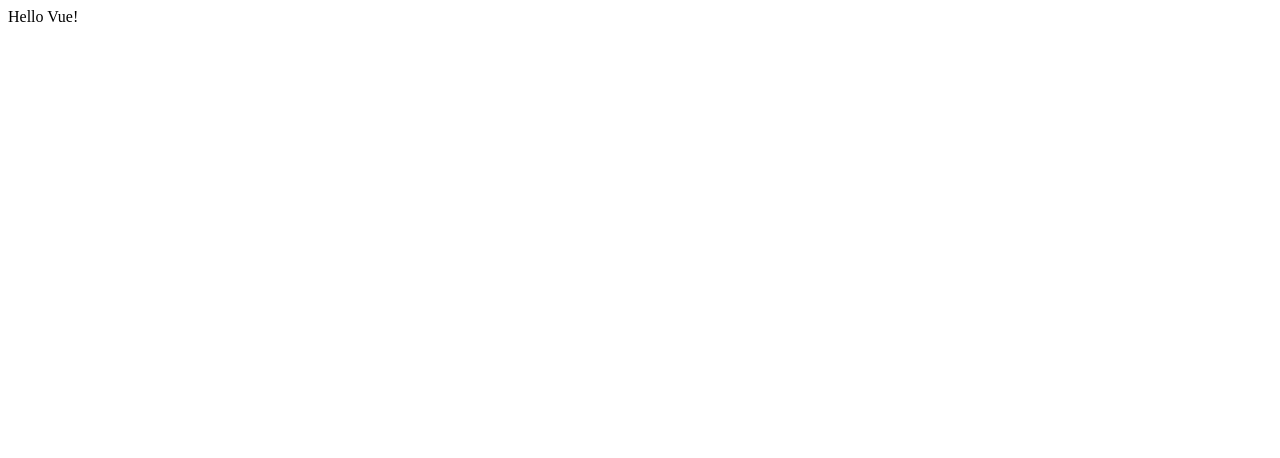
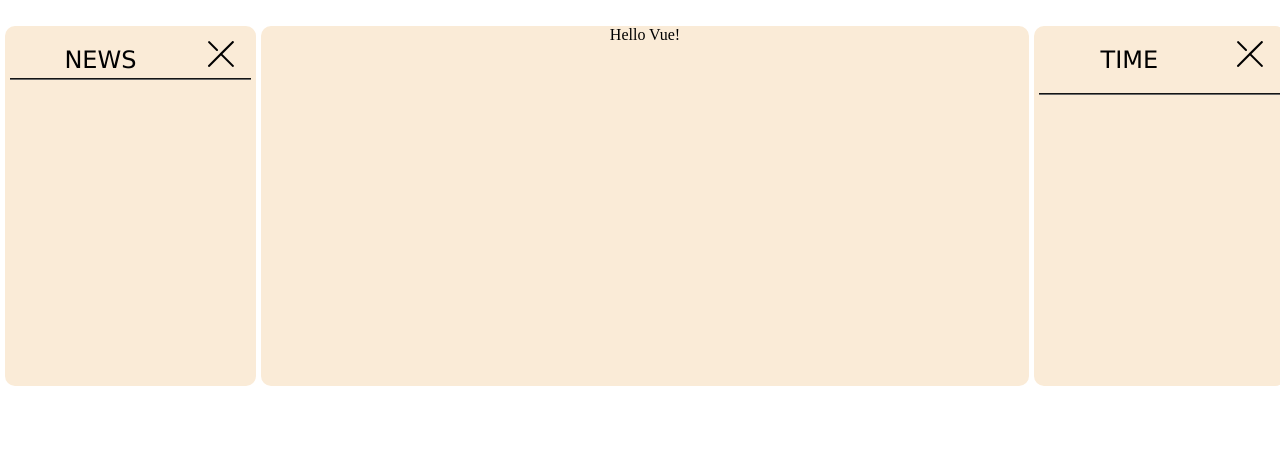
Before and after one commit to europemaster/mirrorScreen, a plain HTML site: page index.html in a window 1280 px wide. Drawn offline with nearby package versions, Linux system fonts and the light colour scheme.

Commit message:
added css and basic layout

```diff
--- a/app.js
+++ b/app.js
@@ -1,5 +1,5 @@
 var app = new Vue({
-    el: '#app',
+    el: '#weatherCont',
     data: {
         message: 'Hello Vue!'
     }
--- a/index.html
+++ b/index.html
@@ -3,12 +3,43 @@
     <head>
         <meta charset="UTF-8">
         <title>Title</title>
+        <link rel="stylesheet" type="text/css" href="style.css">
         <script src="https://cdn.jsdelivr.net/npm/vue"></script>
     </head>
     <body>
-    <div id="app">
-        {{ message }}
-    </div>
+        <div class="wrapper">
+            <div id="newsCont" class="main-cont">
+                <div id="newsLabel">
+                    <div id="newsHeading">
+                        <h2>NEWS</h2>
+                    </div>
+                    <div id="close">
+                        <input type="image" src="img/x.png" class="closeButton">
+                    </div>
+                </div>
+                <div id="newsArea">
+
+                </div>
+            </div>
+
+            <div id="weatherCont" class="main-cont">
+                {{ message }}
+            </div>
+
+            <div id="timeCont" class="main-cont">
+                <div id="timeLabel">
+                    <div id="timeHeading">
+                        <h2>TIME</h2>
+                    </div>
+                    <div id="timeClose">
+                        <input type="image" src="img/x.png" class="closeButton">
+                    </div>
+                </div>
+                <div id="timeArea">
+
+                </div>
+            </div>
+        </div>
     </body>
     <script type='text/javascript' src="app.js"></script>
 </html>
--- /dev/null
+++ b/style.css
@@ -0,0 +1,78 @@
+html, body {
+    height: 100%;
+    width: 100%;
+    margin: 0;
+    padding: 0;
+    overflow: hidden;
+}
+h2 {
+    font-family: "Verdana", sans-serif;
+    font-weight: lighter;
+    overflow: hidden;
+}
+div {
+    overflow: hidden;
+}
+.wrapper {
+    display: grid;
+    grid-template-columns: [left] 20% [center] 60% [right] 20%;
+    grid-template-rows: [main] 100%;
+    grid-column-gap: 5px;
+    margin-top: 2%;
+    /*border: solid thick black;*/
+    height: 45%;
+    width: 100%;
+}
+.main-cont {
+    text-align: center;
+    background: antiquewhite;
+    border-radius: 10px;
+}
+#newsCont,
+#timeArea{
+    display: grid;
+    grid-template-columns: 100%;
+    grid-template-rows: [news-label] 15% [news-area] 85%;
+    grid-column: left / center;
+    height: 100%;
+    margin-left: 2%;
+}
+#newsLabel,
+#timeLabel{
+    display: grid;
+    margin-right: 2%;
+    margin-left: 2%;
+    grid-template-columns: [news] 75% [close-news] 25%;
+    border-bottom: 2px groove dimgray;
+    border-bottom-width: 80
+}
+#newsHeading,
+#timeHeading{
+    grid-column: news / close-news;
+}
+#close,
+#timeClose{
+    grid-column-start: close-news;
+}
+.closeButton {
+    border-radius: 35%;
+    /*-webkit-transition: width 1s, height 1s;*/
+    -moz-transition: all 1.7s ease-in;
+    /*-ms-transition: width time;*/
+    /*-o-transition: width time;*/
+    transition: all 1.7s ease-in;
+    margin-top: 20%;
+}
+.closeButton:hover {
+    background-color: white;
+}
+#weatherCont {
+    grid-column: center / right;
+    /*width: 60%;*/
+    height: 100%;
+}
+#timeCont {
+    grid-column-start: right;
+    height: 100%;
+    margin-right: 2%;
+}
```
Also changed, not shown: img/x.png (added).
